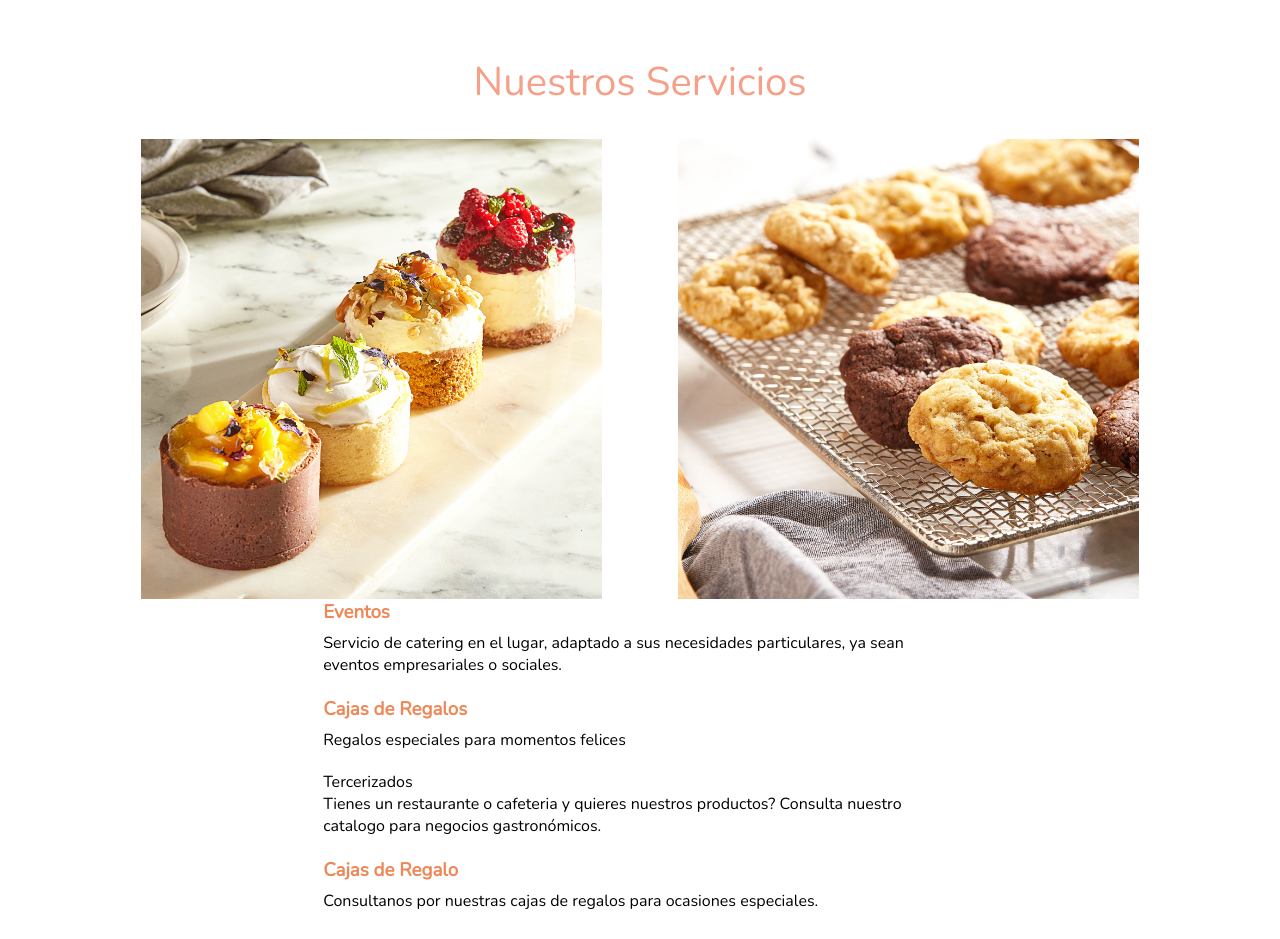
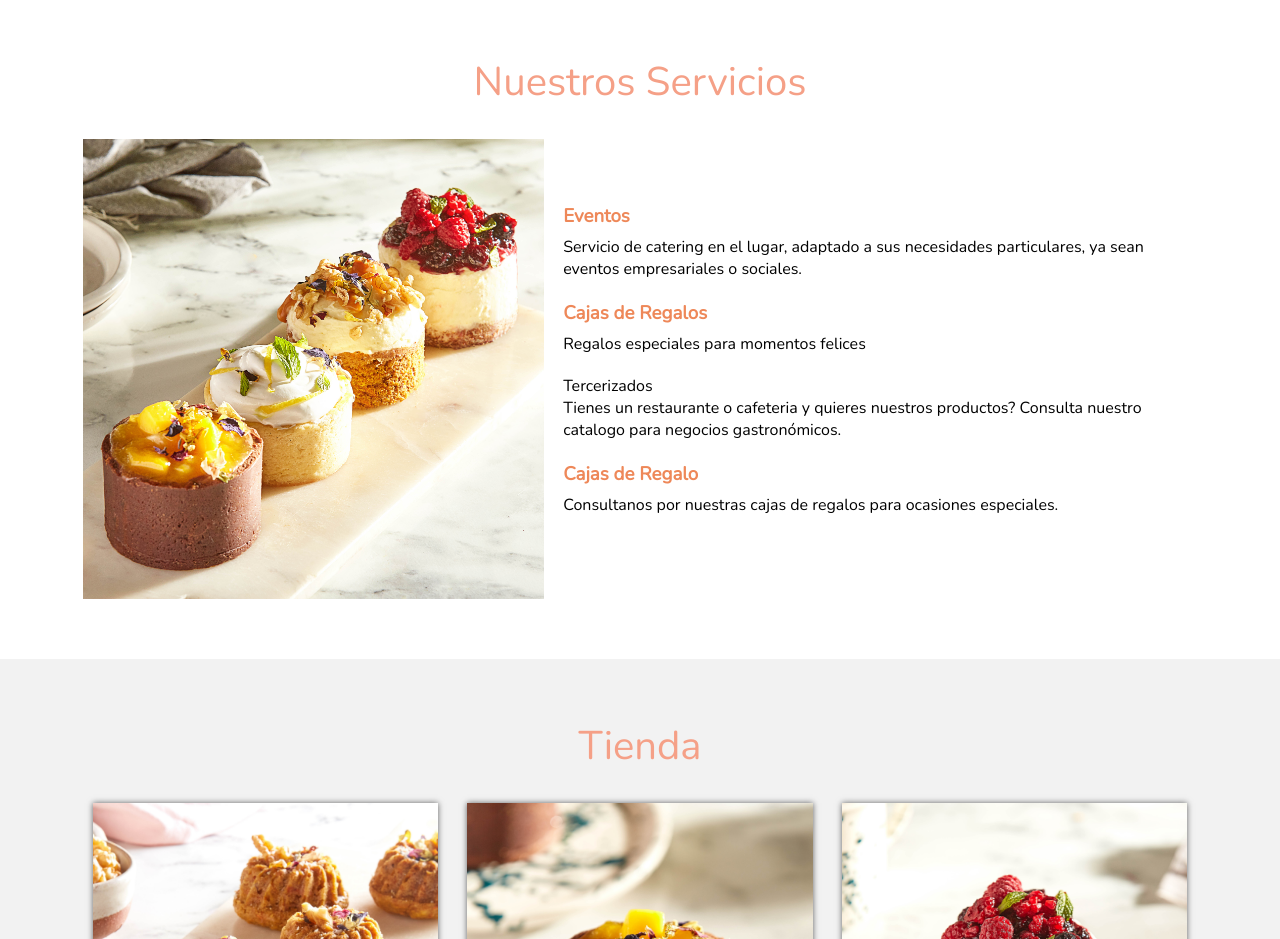
Before and after one commit to HelverSuarez/FelizComidadeLiz, a plain HTML site: page index.html in a window 1280 px wide. Shown: the part 900-1839 px from the top of the page. Drawn offline with nearby package versions, Linux system fonts and the light colour scheme.

Commit message:
Update index.html

```diff
--- a/index.html
+++ b/index.html
@@ -34,7 +34,6 @@
             <h2 class="subtitulo">Nuestros Servicios</h2>
             <div class="contenedor-servicio">
                 <img src="Imagenes/BUONA10505.jpg" alt="">
-                <img src="Imagenes/BUONA10150.jpg" alt="...">
                 <div class="checklist-servicio">
                     <div class="service">
                         <h3 class="n-service">Eventos</h3>
```
